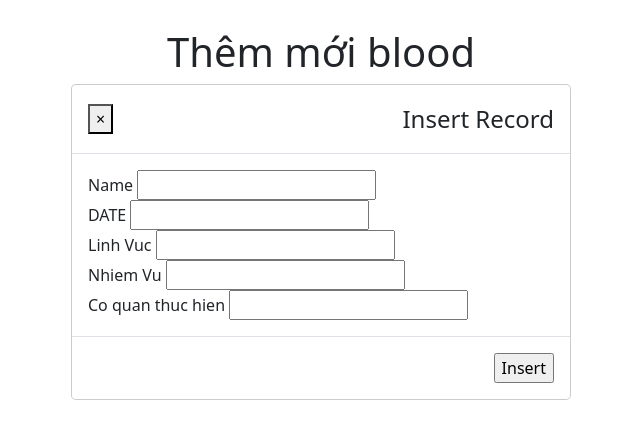
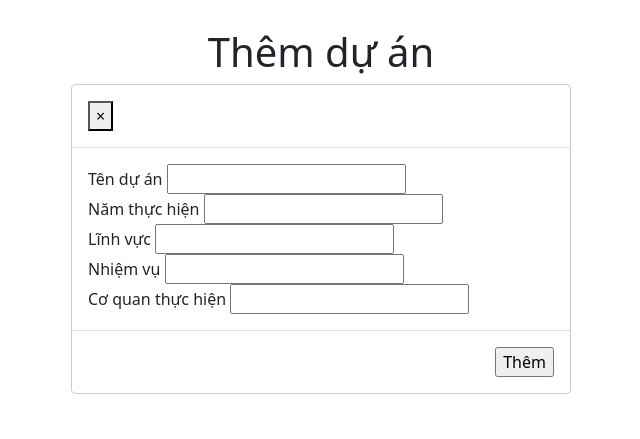
Before and after one commit to lekhacminhduc/CSE485_K61_KTGK_1951064063, a PHP site: page /MVC/index.php?controller=manage&action=add in a window 1280 px wide. Shown: the top 439 px of the page, without its empty margins (319-959 px from the left). Run offline with PHP 8.4, Linux system fonts and the light colour scheme.

Commit message:
upload code

```diff
--- a/src/views/manage/add.php
+++ b/src/views/manage/add.php
@@ -25,7 +25,7 @@
 </div>
 <div class="modal-dialog">
         <h1 class="text-center">
-            Thêm mới blood
+            Thêm dự án
         </h1>
 
         <!--</form>-->
@@ -37,32 +37,32 @@
             <div class="modal-content">
                 <div class="modal-header">
                     <button type="button" class="close" data-dismiss="modal">&times;</button>
-                        <h4 class="modal-title"><i class="fa fa-plus"></i> Insert Record</h4>
+
                 </div>
                 <div class="modal-body">
                         <div class="form-group">
-                            <label for="name" class="control-label">Name</label>
+                            <label for="name" class="control-label">Tên dự án</label>
                             <input type="text" require name="txtName">
                         </div>
                         <div class="form-group">
-                            <label for="age" class="control-label">DATE</label>
+                            <label for="age" class="control-label">Năm thực hiện</label>
                             <input type="text" require name="txtDate">
                         </div>
                         <div class="form-group">
-                            <label for="lastname" class="control-label">Linh Vuc</label>
+                            <label for="lastname" class="control-label">Lĩnh vực</label>
                             <input type="text" require name="txtLV">
                         </div>
                         <div class="form-group">
-                            <label for="address" class="control-label">Nhiem Vu</label>
+                            <label for="address" class="control-label">Nhiệm vụ</label>
                             <input type="text" require name="txtNV">
                         </div>
                         <div class="form-group">
-                            <label for="lastname" class="control-label">Co quan thuc hien</label>
+                            <label for="lastname" class="control-label">Cơ quan thực hiện</label>
                             <input type="text" require name="txtCQ">
                         </div>
                 </div>
                 <div class="modal-footer">
-                        <input type="submit" name="submit" value="Insert" />
+                        <input type="submit" name="submit" value="Thêm" />
                 </div>
             </div>
         </form>
--- a/src/views/manage/edit.php
+++ b/src/views/manage/edit.php
@@ -29,7 +29,7 @@
             <div class="modal-content">
                 <div class="modal-header">
                     <a href="index.php?controller=manage&action=index" class="close" data-dismiss="modal">&times;</a>
-                        <h4 class="modal-title"><i class="fa fa-plus"></i> Edit Record</h4>
+                        <h4 class="modal-title"><i class="fa fa-plus"></i> Sửa dự án</h4>
                 </div>
                 <div class="modal-body">
                         <div class="form-group">
```
Also changed, not shown: 4 other files.
